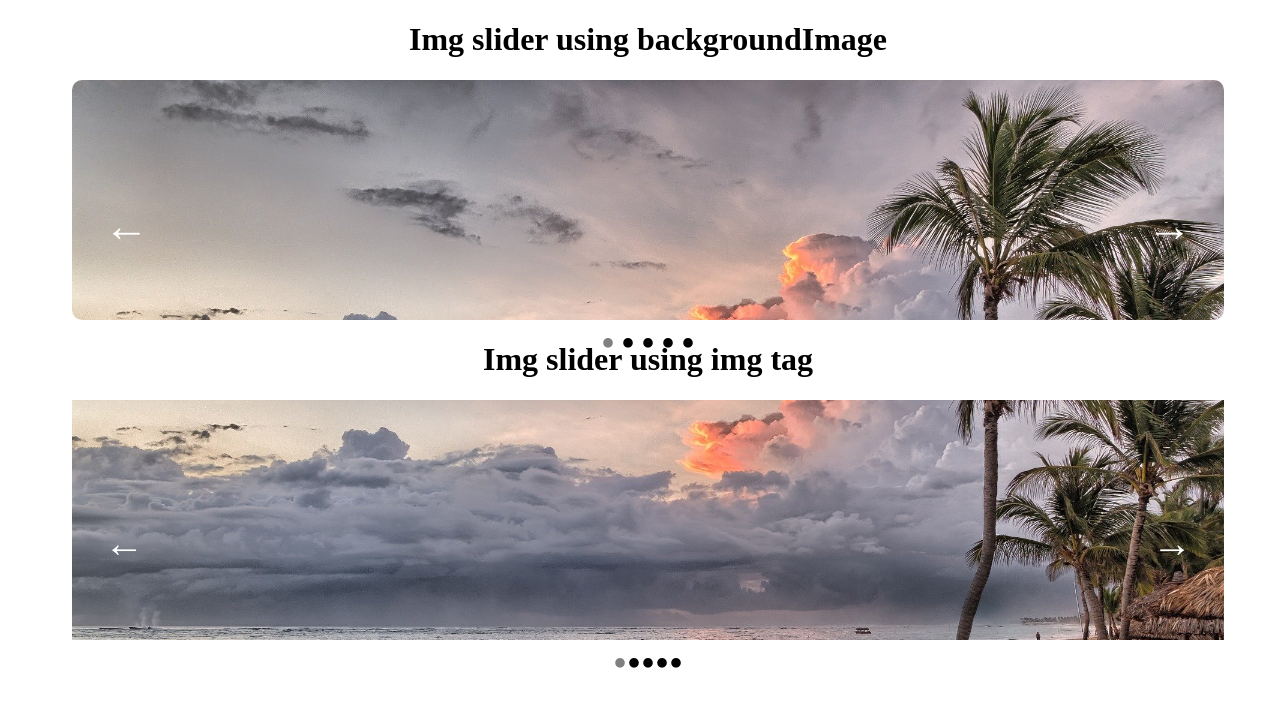
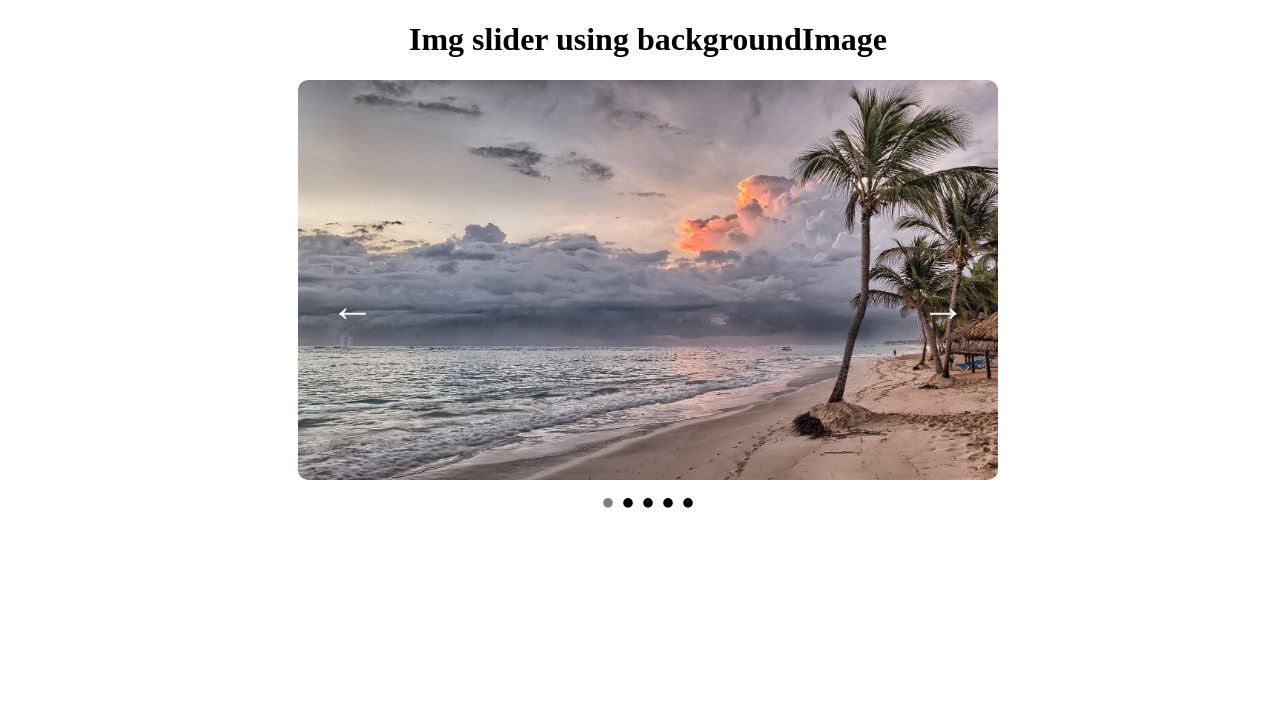
Before and after one commit to rnegi0598/img-slider-react, a React (Vite) app: page / in a window 1280 px wide. Shown: the top 706 px of the page. Built offline with nearby package versions, Linux system fonts and the light colour scheme.

Commit message:
slides animation

```diff
--- a/src/App.jsx
+++ b/src/App.jsx
@@ -1,5 +1,5 @@
 import ImageSlider from "./ImageSlider";
-import ImageSlider2 from "./ImageSlider2";
+// import ImageSlider2 from "./ImageSlider2";
 function App() {
   const slides = [
     { url: "http://localhost:5173/image-1.jpg", title: "Beach" },
@@ -8,23 +8,24 @@ function App() {
     { url: "http://localhost:5173/image-4.jpg", title: "City" },
     { url: "http://localhost:5173/image-5.jpg", title: "Italy" },
   ];
-  const containerStyles = { width: "90%", height: "30vh", margin: "0 auto", };
+  const containerStyles = { width: "90%", height: "50vh", margin: "0 auto", };
   return (
     <>
       <div style={{textAlign:'center',width:'100vw'}} >
         <h1>Img slider using backgroundImage</h1>
         <div style={containerStyles}>
-          <ImageSlider slides={slides} />
+          <ImageSlider slides={slides} parentWidth={700} />
 
         </div>
       </div>
-      <div style={{textAlign:'center',width:'100vw'}} >
+
+      {/* <div style={{textAlign:'center',width:'100vw'}} >
       <h1>Img slider using img tag</h1>
         <div style={containerStyles}>
           <ImageSlider2 slides={slides} />
 
         </div>
-      </div>
+      </div> */}
     </>
   );
 }
--- a/src/ImageSlider.jsx
+++ b/src/ImageSlider.jsx
@@ -2,7 +2,7 @@
 import { useState } from "react";
 
 // eslint-disable-next-line react/prop-types
-const ImageSlider = ({ slides }) => {
+const ImageSlider = ({ slides, parentWidth }) => {
   const [currentInd, setCurrentInd] = useState(0);
 
   const gotoPrevious = () => {
@@ -15,12 +15,53 @@ const ImageSlider = ({ slides }) => {
     setCurrentInd(nextInd);
   };
 
-  const gotoSlide=(ind)=>{
+  const gotoSlide = (ind) => {
     setCurrentInd(ind);
+  };
+
+  // styles start
+  const slideStyles = {
+    width: parentWidth,
+    height: "100%",
+    borderRadius: "10px",
+    backgroudPosition: "center",
+    backgroundSize: "cover",
+  };
+  const getSlideStylesWithBackground = (slideInd) => {
+    return {
+      ...slideStyles,
+      backgroundImage: `url(${slides[slideInd].url})`,
+    };
+  };
+
+  const sliderContainerStyles = {
+    height: "100%",
+    position: "relative",
+
+  };
+  const sliderContainerStylesWithWidth = {
+    ...sliderContainerStyles,
+    width: parentWidth * slides.length,
+    display: "flex",
+    transform:`translate(-${currentInd*parentWidth}px)`,
+    transition:'all ease-in-out 1s',
+  };
+
+  const slideContainerOverflowStyles={
+    margin:'0 auto',
+    position:'relative',
+    width:parentWidth,
+    height:'100%',
+    overflow:'hidden'
+
   }
+  // styles end
 
   return (
     <div style={sliderContainerStyles}>
+
+      {/* slider  */}
+      <div style={slideContainerOverflowStyles}>
         {/* left arrow */}
       <div style={leftArrowStyles} onClick={gotoPrevious}>
         &larr;
@@ -29,16 +70,27 @@ const ImageSlider = ({ slides }) => {
       <div style={rightArrowStyles} onClick={gotoNext}>
         &rarr;
       </div>
-      {/* slider  */}
-      <div style={{...slideStyles,backgroundImage: `url(${slides[currentInd].url})`,}}>
+        <div style={sliderContainerStylesWithWidth}>
+          {slides.map((_, slideInd) => {
+            return (
+              <div
+                key={slideInd}
+                style={getSlideStylesWithBackground(slideInd)}
+              ></div>
+            );
+          })}
         </div>
+      </div>
+
       {/* slide navigator */}
       <div style={dotContainerStyles}>
-
         {slides.map((slide, slideInd) => {
-
-          return <div
-          style={{...dotStyles,color:slideInd===currentInd?'grey':'black'}}
+          return (
+            <div
+              style={{
+                ...dotStyles,
+                color: slideInd === currentInd ? "grey" : "black",
+              }}
               key={slideInd}
               onClick={() => {
                 gotoSlide(slideInd);
@@ -46,6 +98,7 @@ const ImageSlider = ({ slides }) => {
             >
               &bull;
             </div>
+          );
         })}
       </div>
     </div>
@@ -53,23 +106,6 @@ const ImageSlider = ({ slides }) => {
 };
 
 export default ImageSlider;
-
-
-
-const sliderContainerStyles = {
-  height: "100%",
-  position: "relative"
-};
-
-const slideStyles = {
-  width: "100%",
-  height: "100%",
-  borderRadius: "10px",
-  backgroudPosition: "center",
-  backgroundSize: "cover",
-
-
-};
 
 const leftArrowStyles = {
   position: "absolute",
@@ -93,13 +129,13 @@ const rightArrowStyles = {
   cursor: "pointer",
 };
 
-const dotContainerStyles={
-  display:'flex',
-  justifyContent:'center'
+const dotContainerStyles = {
+  display: "flex",
+  justifyContent: "center",
 };
 
-const dotStyles={
-  margin:'0 3px',
-  cursor:'pointer',
-  fontSize:'40px',
+const dotStyles = {
+  margin: "0 3px",
+  cursor: "pointer",
+  fontSize: "40px",
 };
--- a/src/ImageSlider2.jsx
+++ b/src/ImageSlider2.jsx
@@ -25,7 +25,7 @@ const ImageSlider2 = ({slides}) => {
         <div style={rightArrowStyles} onClick={gotoNext} >&rarr;</div>
 
         <div style={sliderStyles}>
-            <img style={imgStyles} src={slides[currentInd].url} alt={slides[currentInd].title} />
+            <img  style={imgStyles} src={slides[currentInd].url} alt={slides[currentInd].title} />
         </div>
         <div style={dotContainerStyles} >
             {
```
Also changed, not shown: 1 other file (tests, documents, lock files or other folders). Lines whose indentation alone changed are shown as unchanged.
